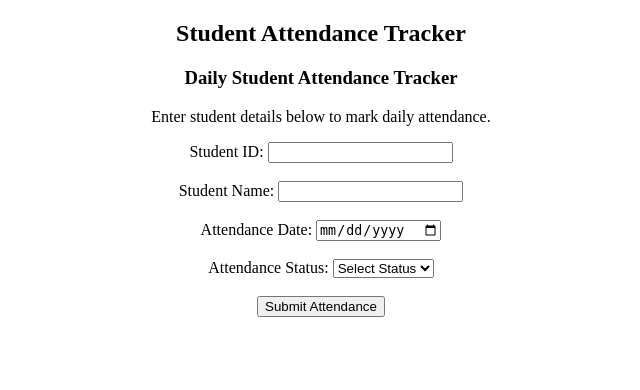
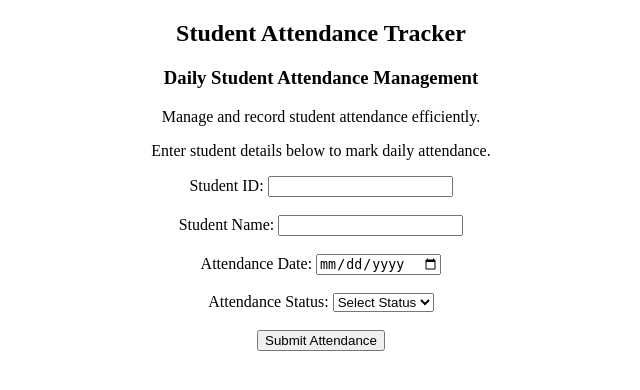
Before and after one commit to varnikagoel06/StudentAttendanceTracker, a Flask app: page /attendance in a window 1280 px wide. Shown: the top 390 px of the page, without its empty margins (319-959 px from the left). Run offline with Flask 3, Linux system fonts and the light colour scheme.

Commit message:
Improved attendance page heading

```diff
--- a/templates/attendance.html
+++ b/templates/attendance.html
@@ -7,7 +7,8 @@
 <body>
 <center>
     <h2>Student Attendance Tracker</h2>
-    <h3>Daily Student Attendance Tracker</h3>
+    <h3>Daily Student Attendance Management</h3>
+    <p>Manage and record student attendance efficiently.</p>
     <p>Enter student details below to mark daily attendance.</p>
     <form action="/success" method="post">
 
```
